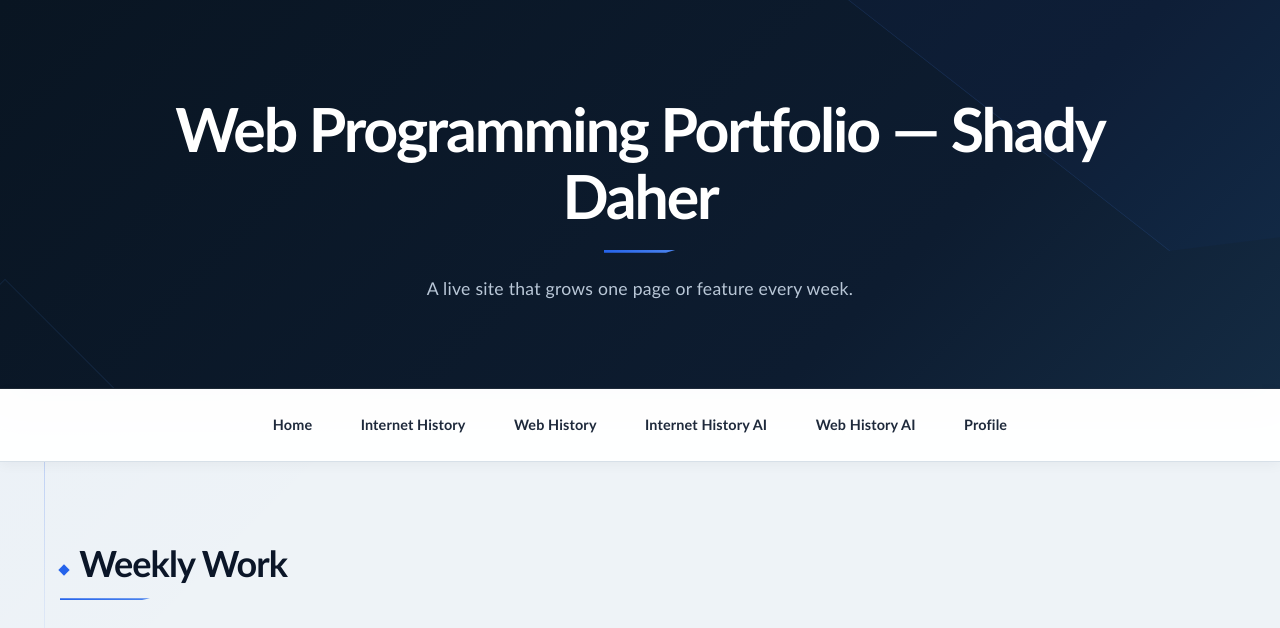
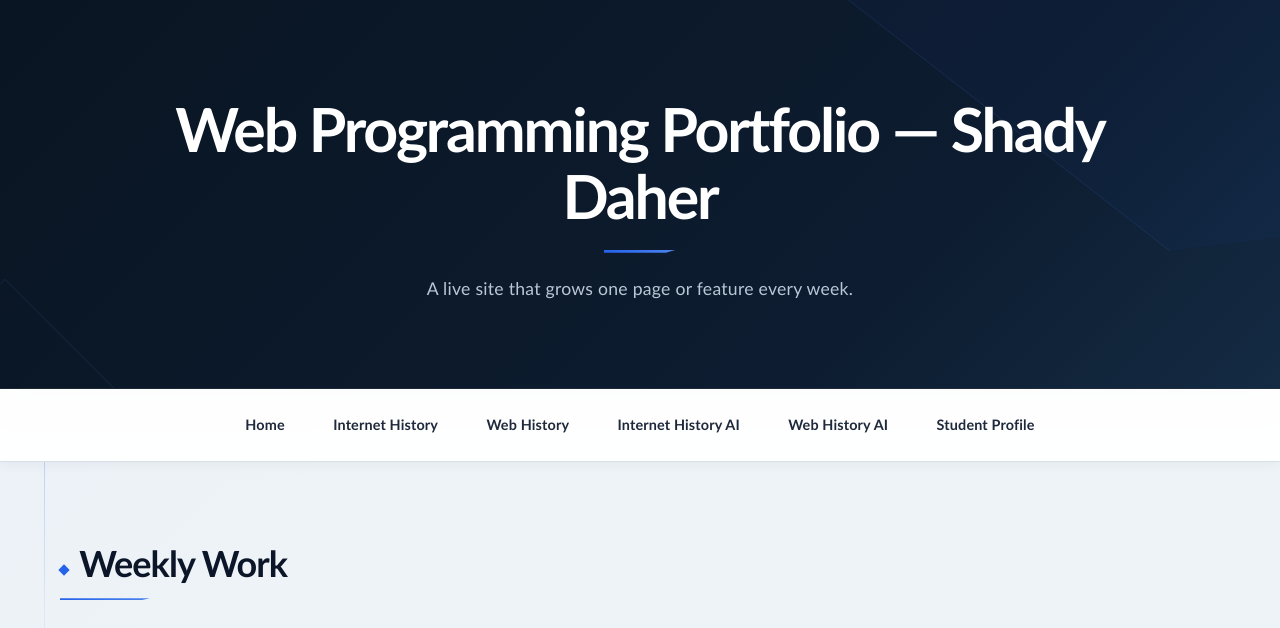
Before and after one commit to shady-daher/web-programming-site, a Flask app: page / in a window 1280 px wide. Shown: the top 628 px of the page. Run offline with Flask 3, Linux system fonts and the light colour scheme.

```diff
--- a/templates/base.html
+++ b/templates/base.html
@@ -25,7 +25,7 @@
     <a href="{{ url_for('web_history') }}">Web History</a>
     <a href="{{ url_for('internet_history_ai') }}">Internet History AI</a>
     <a href="{{ url_for('web_history_ai') }}">Web History AI</a>
-    <a href="{{ url_for('submit_profile') }}">Profile</a>
+    <a href="{{ url_for('submit_profile') }}">Student Profile</a>
 </nav>
 
     <main>
```
